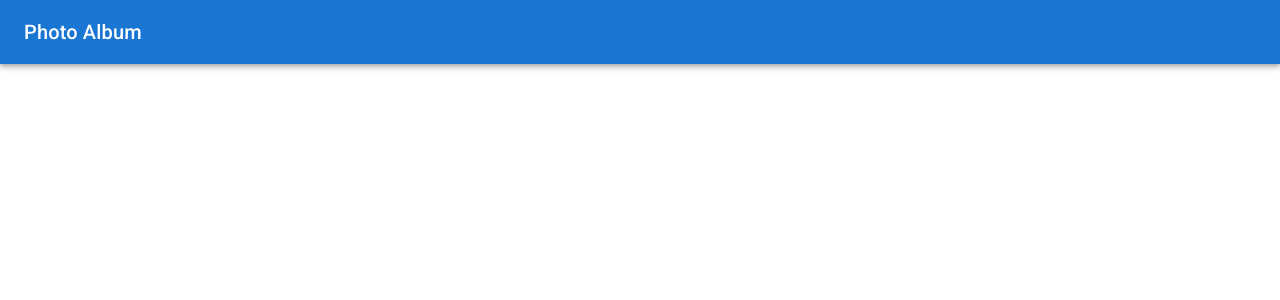
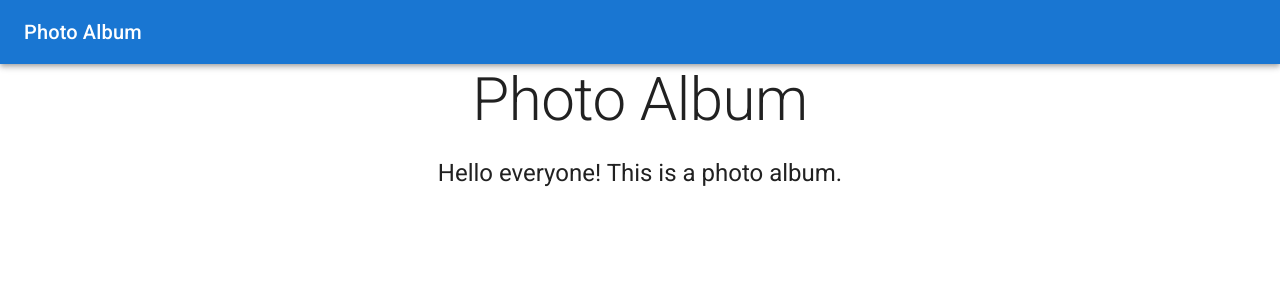
Before and after one commit to JoshuaJonesTS/material-ui-demo, a React (Create React App) app: page / in a window 1280 px wide. Shown: the top 300 px of the page. Built offline with nearby package versions, Linux system fonts and the light colour scheme.

Commit message:
Test title and subtext

```diff
--- a/src/App.js
+++ b/src/App.js
@@ -14,6 +14,18 @@ const App = () => {
                     </Typography>
                 </Toolbar>
             </AppBar>
+            <main>
+                <div>
+                    <Container maxWidth="sm">
+                        <Typography variant="h2" align="center" color="textPrimary" gutterBottom>
+                            Photo Album
+                        </Typography>
+                        <Typography variant="h5" align="center" color="textPrimary" paragraph>
+                            Hello everyone! This is a photo album.
+                        </Typography>
+                    </Container>
+                </div>
+            </main>
         </>
     );
 }
```
